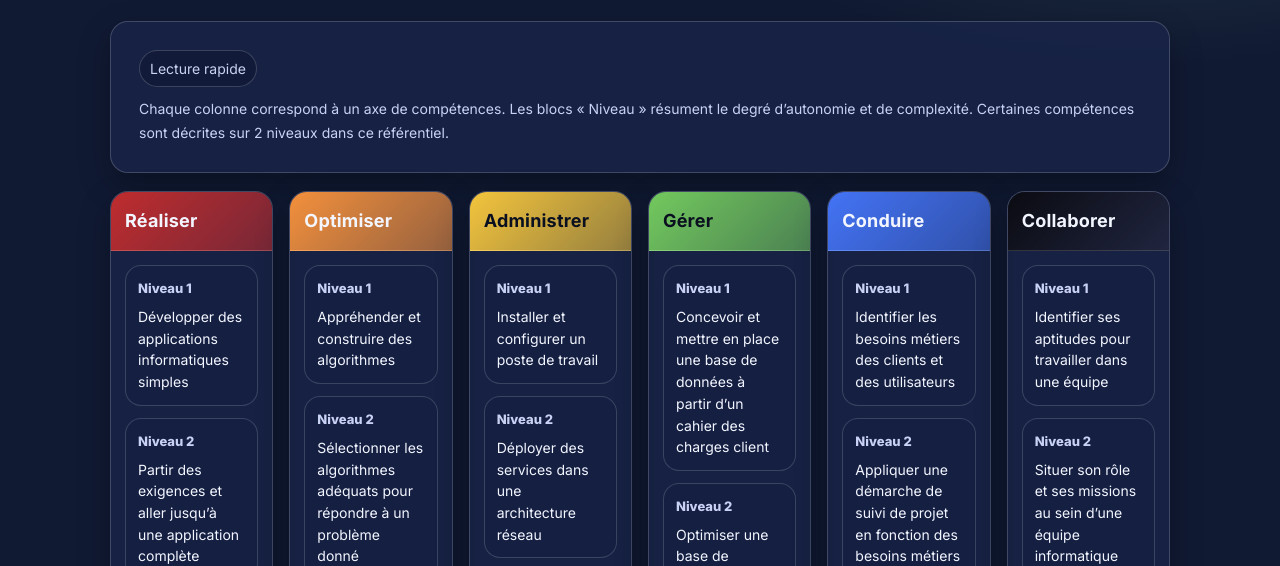
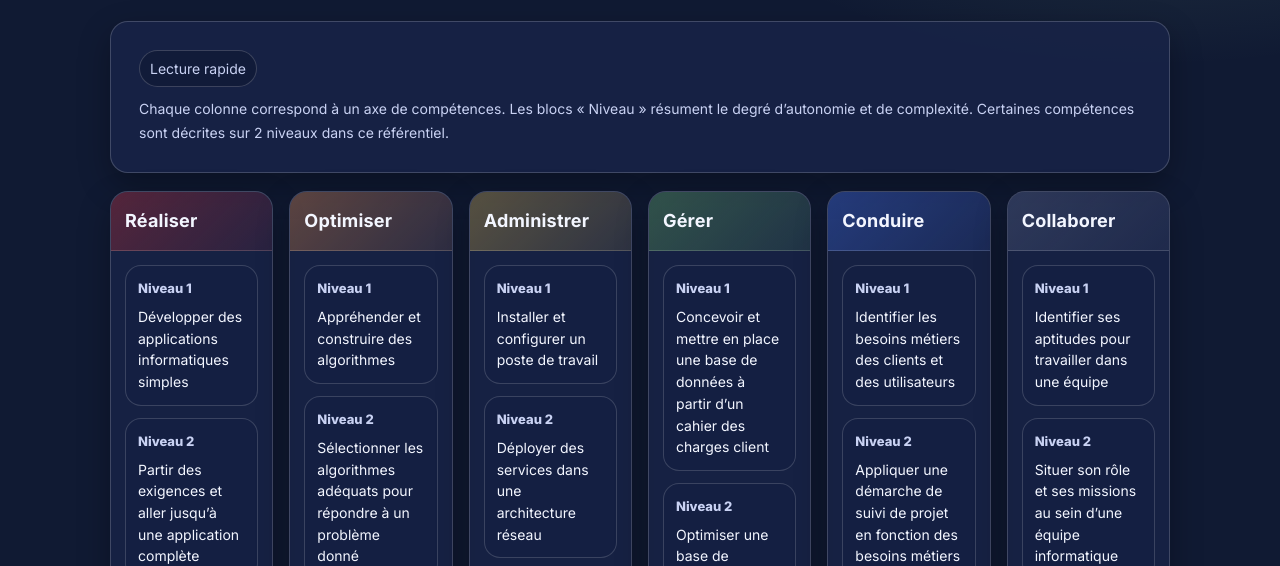
Before and after one commit to ClementRcht/portfolio, a plain HTML site: page competences.html in a window 1280 px wide. Shown: the part 234-800 px from the top of the page. Drawn offline with Linux system fonts and the light colour scheme.

Commit message:
couleurs

```diff
--- a/assets/css/style.css
+++ b/assets/css/style.css
@@ -450,7 +450,6 @@ textarea {
   }
 }
 
-
 /* ====== Hover refinements ====== */
 .item:hover,
 .pill:hover,
@@ -461,7 +460,6 @@ textarea {
 .btn:hover {
   border-color: rgba(255, 255, 255, .26)
 }
-
 
 /* ====== Competences grid ====== */
 .competences-grid {
@@ -483,7 +481,8 @@ textarea {
 
 .comp-head {
   padding: 14px 14px;
-  border-bottom: 1px solid rgba(255, 255, 255, .16);
+  border-bottom: 1px solid rgba(255, 255, 255, .14);
+  color: var(--text);
 }
 
 .comp-head h2 {
@@ -553,37 +552,27 @@ textarea {
 }
 
 .comp-realiser {
-  background: linear-gradient(135deg, rgba(200, 45, 45, .95), rgba(200, 45, 45, .55));
+  background: linear-gradient(135deg, rgba(200, 45, 45, .35), rgba(200, 45, 45, .10));
 }
 
 .comp-optimiser {
-  background: linear-gradient(135deg, rgba(255, 150, 60, .95), rgba(255, 150, 60, .55));
+  background: linear-gradient(135deg, rgba(255, 150, 60, .30), rgba(255, 150, 60, .10));
 }
 
 .comp-administrer {
-  background: linear-gradient(135deg, rgba(255, 205, 60, .95), rgba(255, 205, 60, .55));
-  color: #0b1020;
-}
-
-.comp-administrer h2 {
-  color: #0b1020;
+  background: linear-gradient(135deg, rgba(255, 205, 60, .28), rgba(255, 205, 60, .10));
 }
 
 .comp-gerer {
-  background: linear-gradient(135deg, rgba(120, 210, 95, .95), rgba(120, 210, 95, .55));
-  color: #0b1020;
-}
-
-.comp-gerer h2 {
-  color: #0b1020;
+  background: linear-gradient(135deg, rgba(120, 210, 95, .28), rgba(120, 210, 95, .10));
 }
 
 .comp-conduire {
-  background: linear-gradient(135deg, rgba(70, 120, 255, .95), rgba(70, 120, 255, .55));
+  background: linear-gradient(135deg, rgba(70, 120, 255, .30), rgba(70, 120, 255, .10));
 }
 
 .comp-collaborer {
-  background: linear-gradient(135deg, rgba(10, 10, 15, .95), rgba(40, 40, 60, .55));
+  background: linear-gradient(135deg, rgba(110, 120, 150, .28), rgba(110, 120, 150, .10));
 }
 
 @media (max-width: 1200px) {
```
